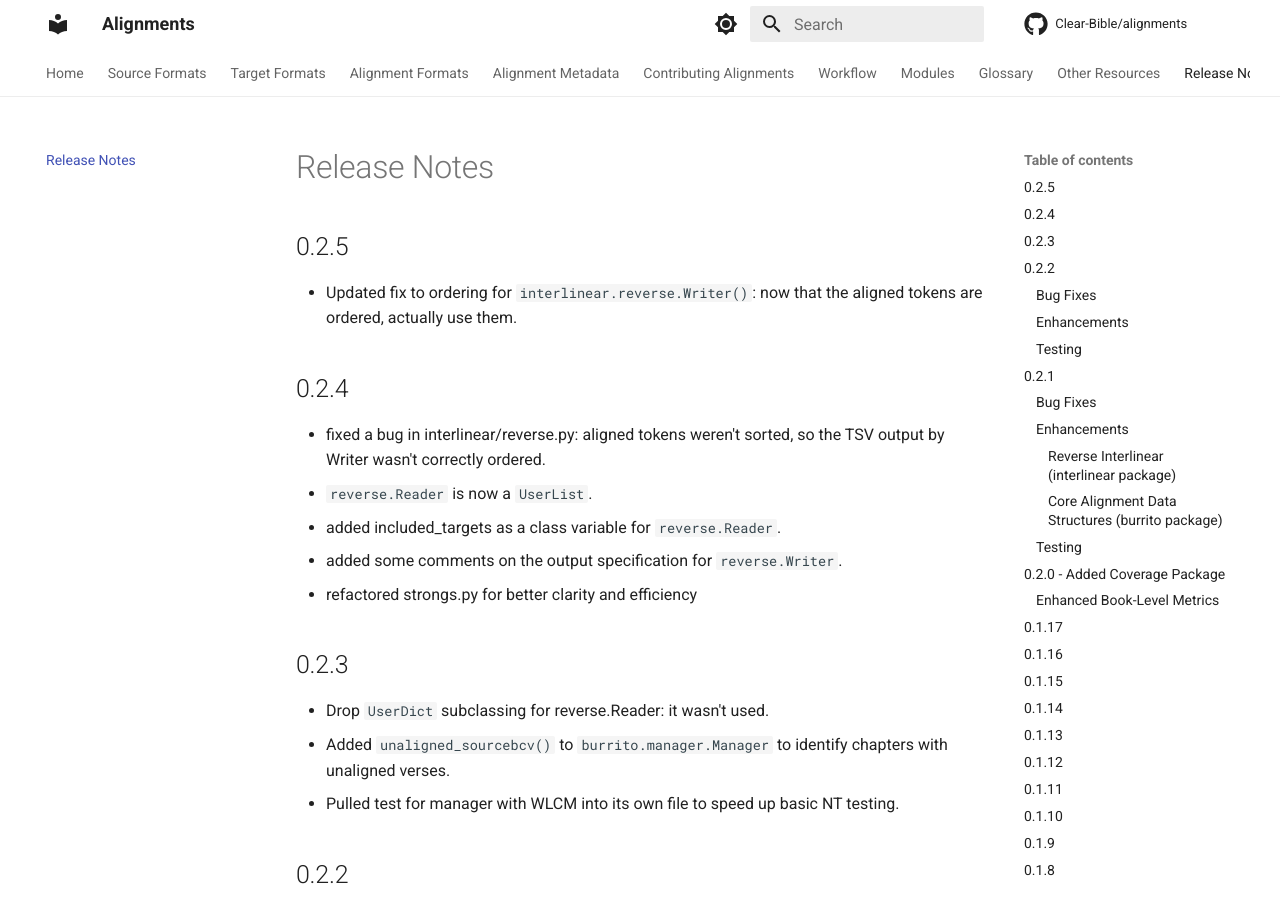
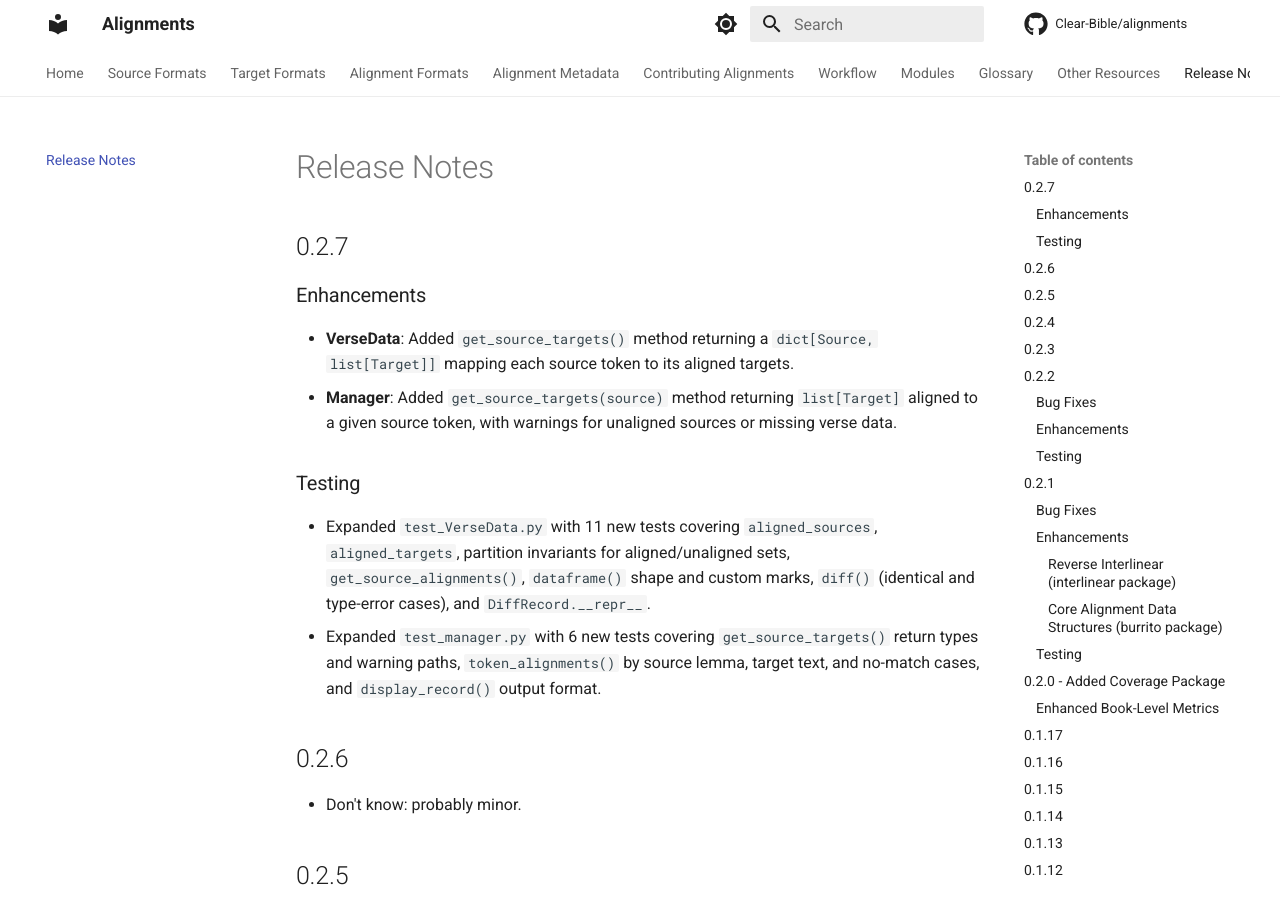
Before and after one commit to Clear-Bible/biblealignlib, an MkDocs documentation site: the page built from docs/ReleaseNotes.md, in a window 1280 px wide and 900 px high. Built offline with MkDocs 1.6.1 and Material for MkDocs 9.7.7, drawn with Linux system fonts in a browser that asks for light colours; comment, search, counter and statistics services are not loaded.

Commit message:
v 0.2.7
Somehow i missed documenting changes for 0.2.6

```diff
--- a/docs/ReleaseNotes.md
+++ b/docs/ReleaseNotes.md
@@ -1,4 +1,18 @@
 # Release Notes
+
+## 0.2.7
+
+### Enhancements
+- **VerseData**: Added `get_source_targets()` method returning a `dict[Source, list[Target]]` mapping each source token to its aligned targets.
+- **Manager**: Added `get_source_targets(source)` method returning `list[Target]` aligned to a given source token, with warnings for unaligned sources or missing verse data.
+
+### Testing
+- Expanded `test_VerseData.py` with 11 new tests covering `aligned_sources`, `aligned_targets`, partition invariants for aligned/unaligned sets, `get_source_alignments()`, `dataframe()` shape and custom marks, `diff()` (identical and type-error cases), and `DiffRecord.__repr__`.
+- Expanded `test_manager.py` with 6 new tests covering `get_source_targets()` return types and warning paths, `token_alignments()` by source lemma, target text, and no-match cases, and `display_record()` output format.
+
+## 0.2.6
+
+* Don't know: probably minor.
 
 ## 0.2.5
 
--- a/pyproject.toml
+++ b/pyproject.toml
@@ -1,6 +1,6 @@
 [tool.poetry]
 name = "biblealignlib"
-version = "0.2.5"
+version = "0.2.7"
 description = "Code for managing Word-level alignments for Bibles, including both automatic alignments and manually corrected alignments."
 authors = ["Sean Boisen <sean.boisen@biblica.com>"]
 license = "MIT"
```
